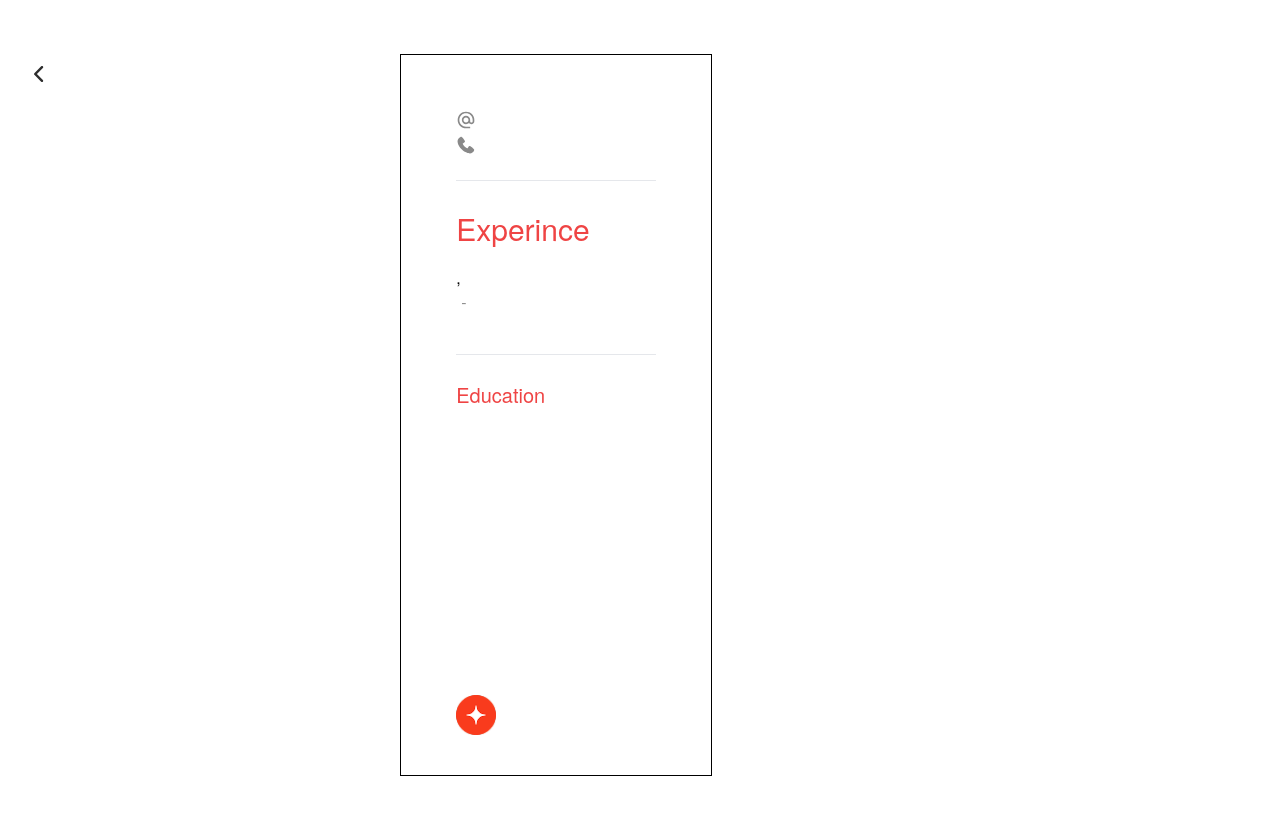
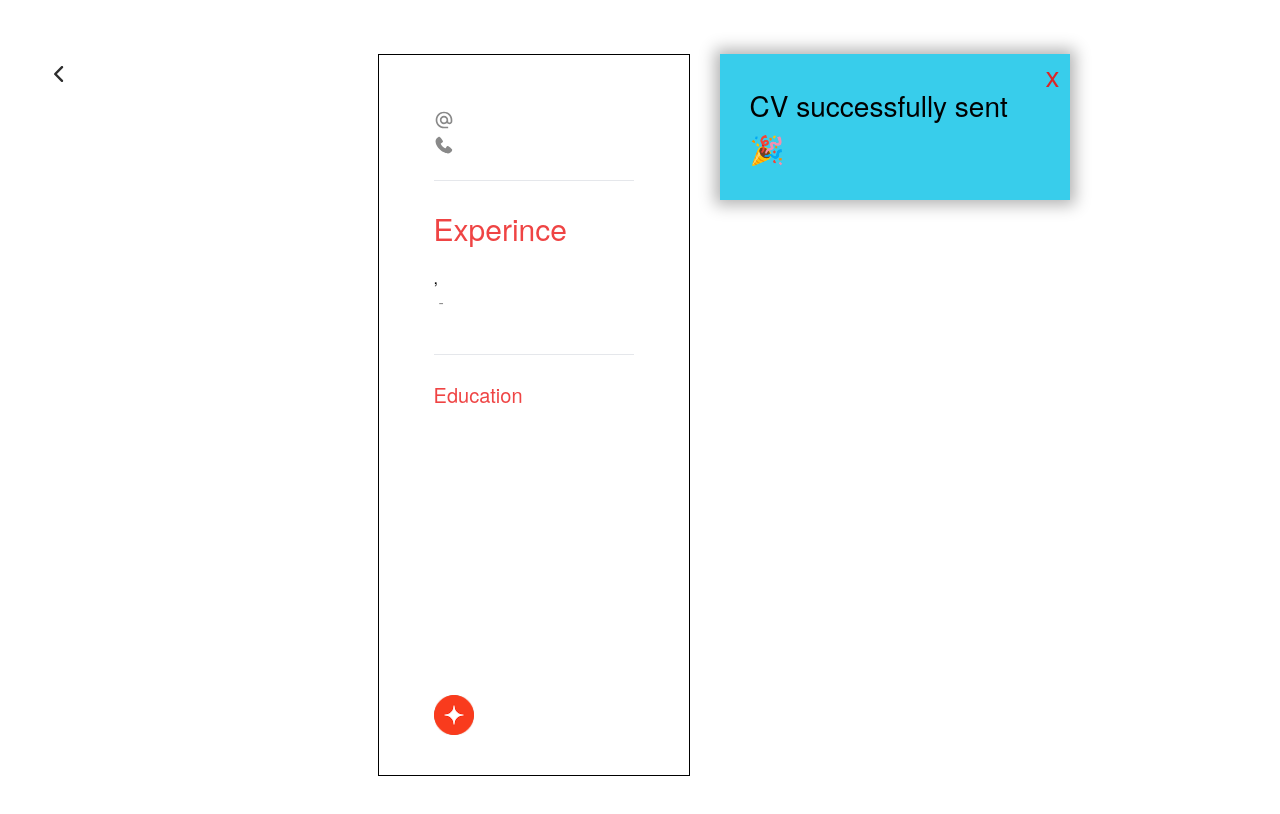
Before and after one commit to Tailung1/Redberry-Bootcamp-6, a React (Vite) app: page /personal/experince/education/cv in a window 1280 px wide. Shown: the top 814 px of the page. Built offline with nearby package versions, Linux system fonts and the light colour scheme; a web font is replaced by a local one.

Commit message:
DONE Cv component

```diff
--- a/src/components/Cv.tsx
+++ b/src/components/Cv.tsx
@@ -27,17 +27,20 @@ export default function Cv() {
   const fded = storedEducation ? JSON.parse(storedEducation) : {};
 
   const storedImage = localStorage.getItem("image");
+  const [show,setShow]=useState<boolean>(true)
   return (
-    <div className='flex items-start ml-[20px] mt-[54px] mb-[129px]'>
+    <div className='flex items-start ml-[40px] mt-[54px]  mb-[129px]'>
       <img
+      className="cursor-pointer"
         onClick={() => {
           localStorage.clear();
           navigate("/");
         }}
         src={arrowIMG}
         alt='arrow icon'
+
       />
-      <div className='flex flex-col gap-[25px] border-[0.8px] ml-[27%]  px-[55px] pb-[40px] pt-[40px] border-[#000]'>
+      <div className='flex flex-col gap-[25px] border-[0.8px] ml-[24%]  px-[55px] pb-[40px] pt-[40px] border-[#000]'>
         <div className='flex items-center gap-[85px]'>
           <div className='flex flex-col gap-[15px]'>
             {" "}
@@ -123,6 +126,17 @@ export default function Cv() {
           alt='star icon'
         />
       </div>
+      {show && (
+        <div className={`bg-[#38cdeb] ${!show?"hidden":""} break-words w-[350px] relative pl-[30px] pr-[30px] py-[30px] leading-[43px] text-[28px] ml-[30px] shadow-[0_0_15px_5px_rgba(0,0,0,0.3)]`}>
+          <p>CV successfully sent 🎉</p>
+          <span
+            onClick={() => setShow(false)}
+            className='absolute top-0 cursor-pointer text-red-600 right-[10px]'
+          >
+            x
+          </span>
+        </div>
+      )}
     </div>
   );
 }
```
